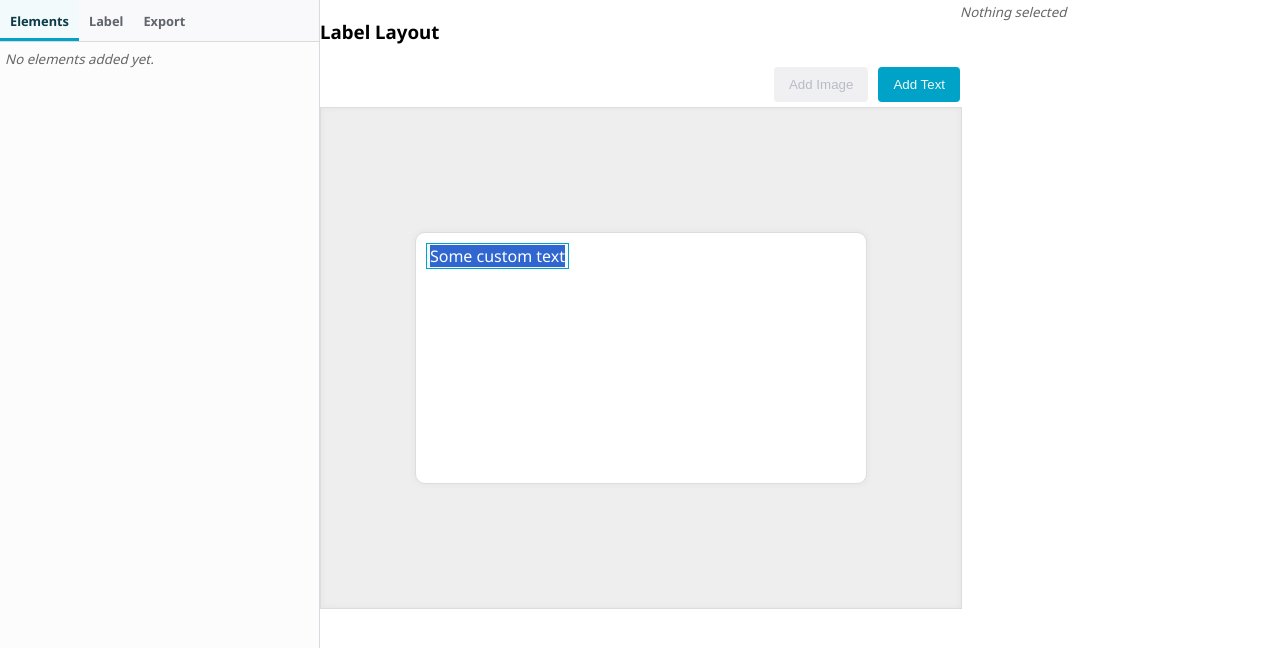
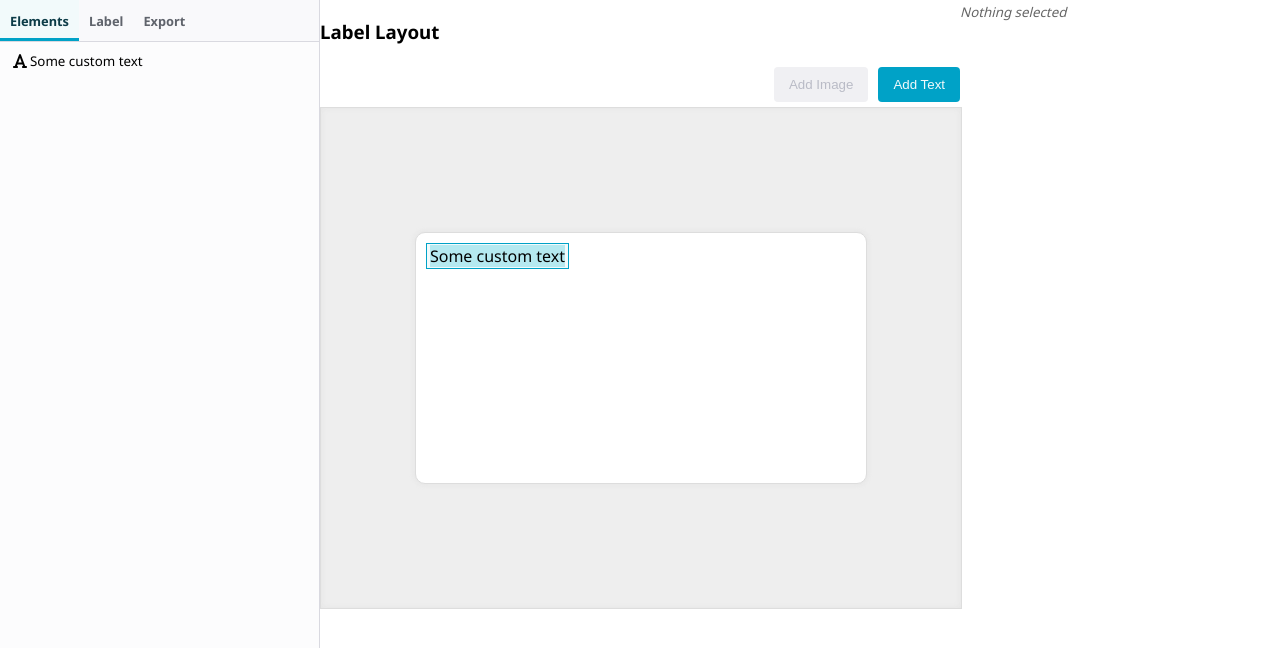
Before and after one commit to theAndrewASung/zebra.label-maker, a React (Create React App) app: page / in a window 1280 px wide. Both pictures are taken after a click on the button "Add Text". Shown: the top 648 px of the page. Built offline with nearby package versions, Linux system fonts and the light colour scheme.

Commit message:
Populate left bar with elements.

```diff
--- a/package.json
+++ b/package.json
@@ -3,6 +3,9 @@
   "version": "0.1.0",
   "private": true,
   "dependencies": {
+    "@fortawesome/fontawesome-svg-core": "^6.2.0",
+    "@fortawesome/free-solid-svg-icons": "^6.2.0",
+    "@fortawesome/react-fontawesome": "^0.2.0",
     "@radix-ui/colors": "^0.1.8",
     "@radix-ui/react-tabs": "^1.0.0",
     "@testing-library/jest-dom": "^5.16.5",
--- a/src/components/LeftPane.tsx
+++ b/src/components/LeftPane.tsx
@@ -1,7 +1,9 @@
 import { styled } from '../stitches.config';
 import * as Tabs from '@radix-ui/react-tabs';
 import { InputWithLabel } from './lib/Input';
-import { useLabelTemplateContext } from '../LabelTemplateContext';
+import { TextElementPayload, useLabelTemplateContext } from '../LabelTemplateContext';
+import { FontAwesomeIcon } from '@fortawesome/react-fontawesome'
+import { faFont } from '@fortawesome/free-solid-svg-icons'
 
 const Container = styled(Tabs.Root, {
   backgroundColor:'$slate1',
@@ -38,6 +40,14 @@ const TabContent = styled(Tabs.Content, {
   padding: '5px',
 });
 
+const ElementRow = styled('div', {
+  padding: '5px',
+  width: '100%',
+  display: 'flex',
+  alignItems: 'center',
+  flexDirection: 'row',
+});
+
 const Divider = styled('hr', {
   outline: 'none',
   border: 'none',
@@ -72,7 +82,15 @@ export const LeftPane = () => {
         <Tab value="export">Export</Tab>
       </TabBar>
       <TabContent value="elements">
-        <EmptyText> No elements added yet. </EmptyText>
+        { !state.elements.length ?
+          <EmptyText> No elements added yet. </EmptyText>
+          : state.elements.map(e => <ElementRow>
+            {e.type === 'text' ? (<>
+              <FontAwesomeIcon icon={faFont} fixedWidth />
+              <small>{(e as TextElementPayload).text}</small>
+            </>) : null}
+          </ElementRow>)
+        }
       </TabContent>
       <TabContent value="label">
         <InputWithLabel labelText="Name" value={state.name} onChange={e => dispatch({ type: 'update', name: e.target.value })} />
--- a/src/components/MiddlePane.tsx
+++ b/src/components/MiddlePane.tsx
@@ -1,6 +1,6 @@
 
 import { styled } from '@stitches/react';
-import React, { useCallback, useRef, useState } from 'react';
+import React, { useCallback, useRef } from 'react';
 import { TextElementPayload, useLabelTemplateContext } from '../LabelTemplateContext';
 import { Button } from './lib/Button';
 import { TextElement } from './TextElement';
--- a/src/components/TextElement.tsx
+++ b/src/components/TextElement.tsx
@@ -1,6 +1,6 @@
 import { styled } from '@stitches/react';
 import React, { useCallback, useEffect, useMemo, useRef, useState } from 'react';
-import { LabelElementPayload, TextElementPayload } from '../LabelTemplateContext';
+import { TextElementPayload } from '../LabelTemplateContext';
 import { addMouseMoveListenerFn } from './MiddlePane';
 
 const TextElementCSS = {
@@ -12,6 +12,7 @@ const TextElementCSS = {
   border: '1px solid transparent',
   display: 'block',
   width: 'fit-content',
+  backgroundColor: 'transparent',
   '&:hover': {
     backgroundColor: '$slate2',
     pointer: 'default',
@@ -20,6 +21,9 @@ const TextElementCSS = {
     backgroundColor: '$cyan2',
     borderColor: '$cyan9',
   },
+  '&::selection': {
+    backgroundColor: '$cyan5',
+  }
 }
 
 const TextElementInput = styled('input', TextElementCSS);
```
Also changed, not shown: 1 other file (tests, documents, lock files or other folders).
